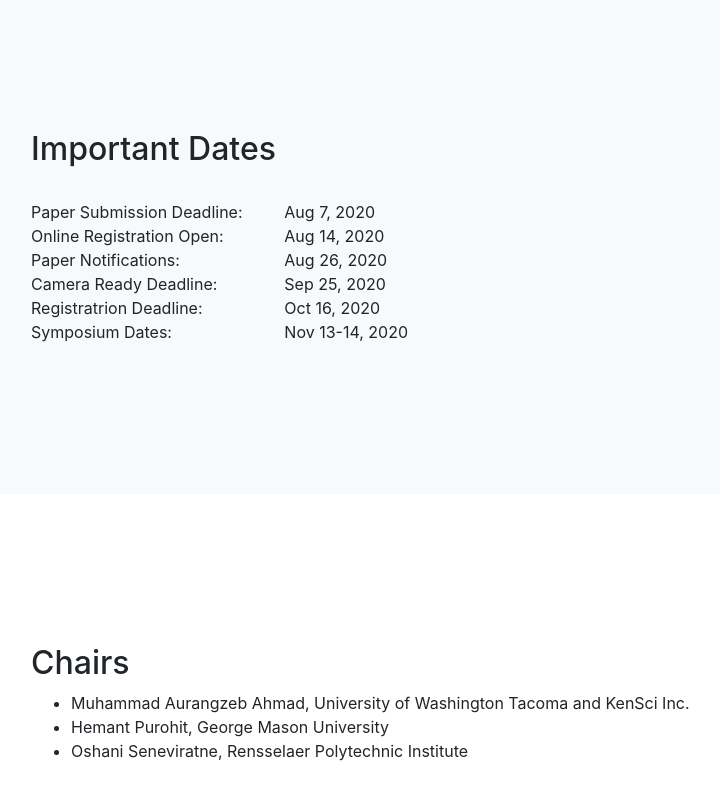
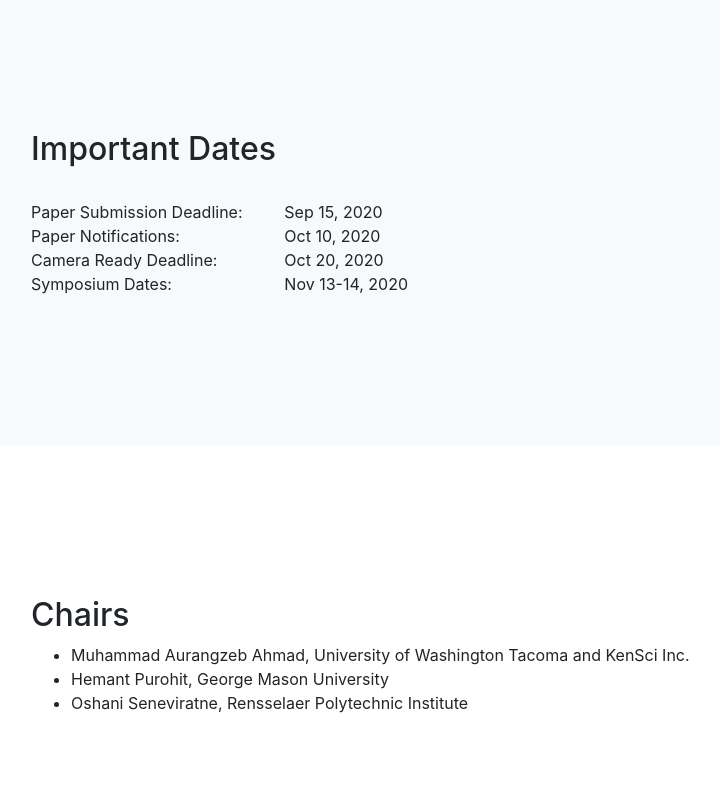
Before and after one commit to ai-for-socialgood/ai-for-socialgood.github.io, a plain HTML site: page index.html in a window 1280 px wide. Shown: the part 2647-3447 px from the top of the page, without its empty margins (244-964 px from the left). Drawn offline with Linux system fonts and the light colour scheme.

Commit message:
changed the dates

```diff
--- a/index.html
+++ b/index.html
@@ -121,24 +121,20 @@
           <br/>
           <div class="row">
             <div class="col-sm-4">Paper Submission Deadline:</div>
-            <div class="col-sm-8">Aug 7, 2020</div>
-          </div>
-          <div class="row">
-            <div class="col-sm-4">Online Registration Open:</div>
-            <div class="col-sm-8">Aug 14, 2020</div>
+            <div class="col-sm-8">Sep 15, 2020</div>
           </div>
           <div class="row">
             <div class="col-sm-4">Paper Notifications:</div>
-            <div class="col-sm-8">Aug 26, 2020</div>
+            <div class="col-sm-8">Oct 10, 2020</div>
           </div>
           <div class="row">
             <div class="col-sm-4">Camera Ready Deadline:</div>
-            <div class="col-sm-8">Sep 25, 2020</div>
+            <div class="col-sm-8">Oct 20, 2020</div>
           </div>
-          <div class="row">
+          <!-- <div class="row">
             <div class="col-sm-4">Registratrion Deadline:</div>
             <div class="col-sm-8">Oct 16, 2020</div>
-          </div>
+          </div> -->
           <div class="row">
             <div class="col-sm-4">Symposium Dates:</div>
             <div class="col-sm-8">Nov 13-14, 2020</div>
```
